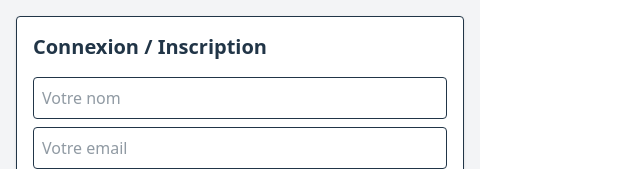
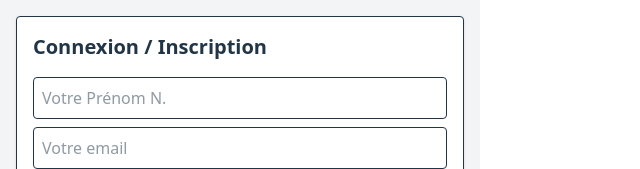
Before and after one commit to waldolflo/laloidescartes, a React (Vite) app: page / in a window 1280 px wide. Shown: the top 169 px of the page, without its empty margins (0-640 px from the left). Built offline with nearby package versions, Linux system fonts and the light colour scheme; the HTML template or start-up script is replaced by a standard one.

Commit message:
Ajout de grid-2 au lieu de grid-3 et nom/prenom

```diff
--- a/src/Catalogue.jsx
+++ b/src/Catalogue.jsx
@@ -163,7 +163,7 @@ export default function Catalogue({ user }) {
       </div>
 
       {/* Liste des jeux */}
-      <div className="grid gap-4 md:grid-cols-2 lg:grid-cols-3">
+      <div className="grid gap-4 md:grid-cols-2 lg:grid-cols-2">
         {filteredJeux.map(j => (
           <div key={j.id} className="border rounded p-4 bg-white shadow">
             <h2 className="text-lg font-bold">{j.nom}</h2>
--- a/src/Profils.jsx
+++ b/src/Profils.jsx
@@ -128,7 +128,7 @@ export default function Profils({ user, onLogin }) {
 
         <input
           type="text"
-          placeholder="Votre nom"
+          placeholder="Votre Prénom N."
           value={nom}
           onChange={(e) => setNom(e.target.value)}
           className="w-full border p-2 rounded mb-2"
@@ -157,7 +157,7 @@ export default function Profils({ user, onLogin }) {
       {profil && (
         <>
           <h2 className="text-2xl font-bold mb-4">Mon profil</h2>
-          <p><strong>Nom :</strong> {profil.nom}</p>
+          <p><strong>Prénom :</strong> {profil.nom}</p>
           <p><strong>Email :</strong> {profil.email}</p>
           <p><strong>Rôle :</strong> {profil.role}</p>
 
```
